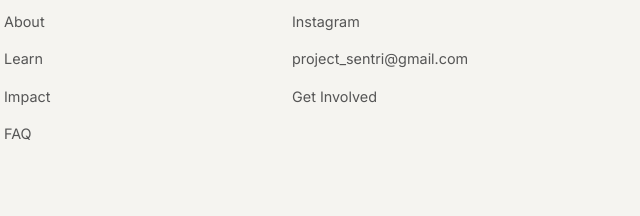
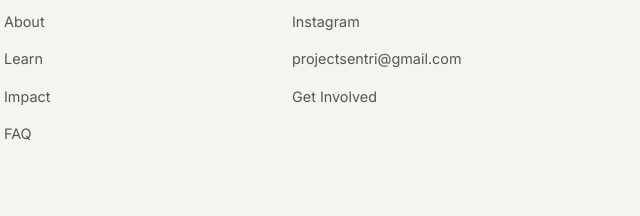
Before and after one commit to Project-SENTRI/project-sentri.github.io, a plain HTML site: page index.html in a window 1280 px wide. Shown: the part 4215-4431 px from the top of the page, 636-1276 px from the left. Drawn offline with Linux system fonts and the light colour scheme.

Commit message:
Update index.html

```diff
--- a/index.html
+++ b/index.html
@@ -699,7 +699,7 @@
           <ul>
             <li><a href="https://github.com/Project-SENTRI" target="_blank" rel="noopener">GitHub</a></li>
             <li><a href="https://instagram.com" target="_blank" rel="noopener">Instagram</a></li>
-            <li><a href="mailto:project_sentri@gmail.com">project_sentri@gmail.com</a></li>
+            <li><a href="mailto:projectsentri@gmail.com">projectsentri@gmail.com</a></li>
             <li><a href="#involved">Get Involved</a></li>
           </ul>
         </div>
```
